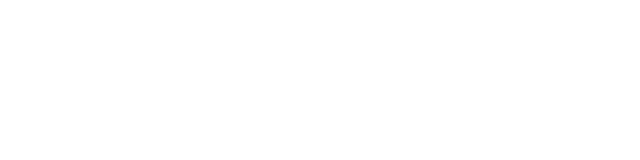
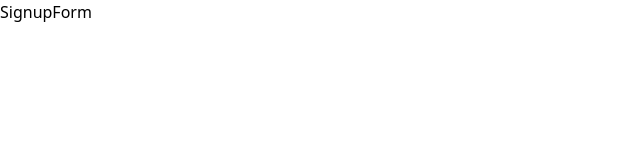
Before and after one commit to squach28/always-challeng, a React (Vite) app in the folder frontend/: page /signup in a window 1280 px wide. Before the commit this address had no page. Shown: the top 160 px of the page, without its empty margins (0-640 px from the left). Built offline with nearby package versions, Linux system fonts and the light colour scheme.

Commit message:
create AuthLayout with LoginForm and SignupForm

```diff
--- a/frontend/src/main.tsx
+++ b/frontend/src/main.tsx
@@ -2,11 +2,20 @@
 import "./index.css";
 import App from "./App.tsx";
 import { BrowserRouter, Route, Routes } from "react-router";
+import AuthLayout from "./pages/auth/AuthLayout.tsx";
+import LoginForm from "./pages/auth/forms/LoginForm.tsx";
+import SignupForm from "./pages/auth/forms/SignupForm.tsx";
 
 createRoot(document.getElementById("root")!).render(
   <BrowserRouter>
     <Routes>
-      <Route index path="/" element={<App />} />
+      <Route element={<AuthLayout />}>
+        <Route path="/login" element={<LoginForm />} />
+        <Route path="/signup" element={<SignupForm />} />
+      </Route>
+      <Route index element={<App />} />
+
+      <Route path="*" />
     </Routes>
   </BrowserRouter>
 );
--- /dev/null
+++ b/frontend/src/pages/auth/AuthLayout.tsx
@@ -0,0 +1,11 @@
+import { Outlet } from "react-router";
+
+const AuthLayout = () => {
+  return (
+    <>
+      <Outlet />
+    </>
+  );
+};
+
+export default AuthLayout;
--- /dev/null
+++ b/frontend/src/pages/auth/forms/LoginForm.tsx
@@ -0,0 +1,5 @@
+const LoginForm = () => {
+  return <div>LoginForm</div>;
+};
+
+export default LoginForm;
--- /dev/null
+++ b/frontend/src/pages/auth/forms/SignupForm.tsx
@@ -0,0 +1,5 @@
+const SignupForm = () => {
+  return <div>SignupForm</div>;
+};
+
+export default SignupForm;
```
